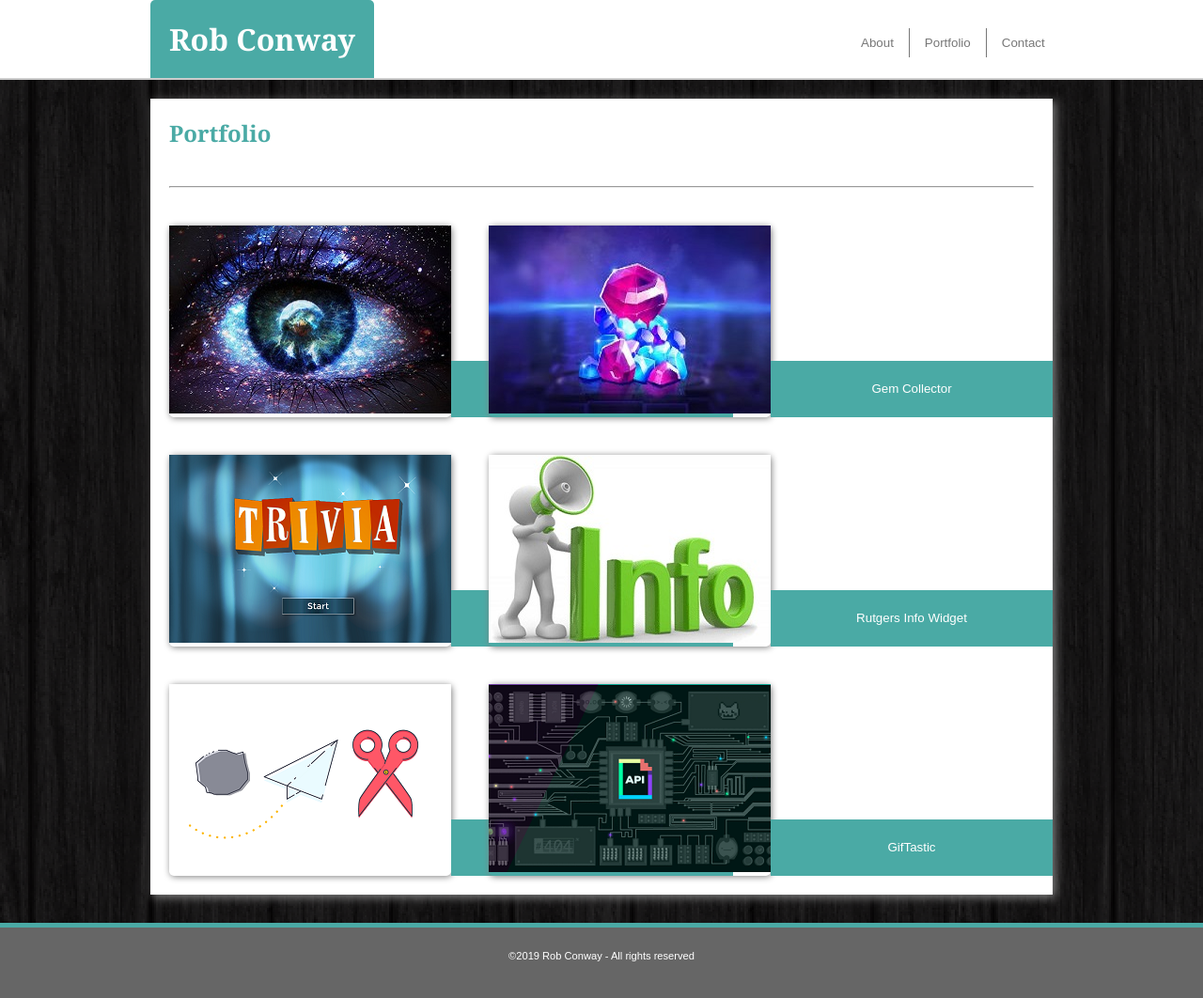
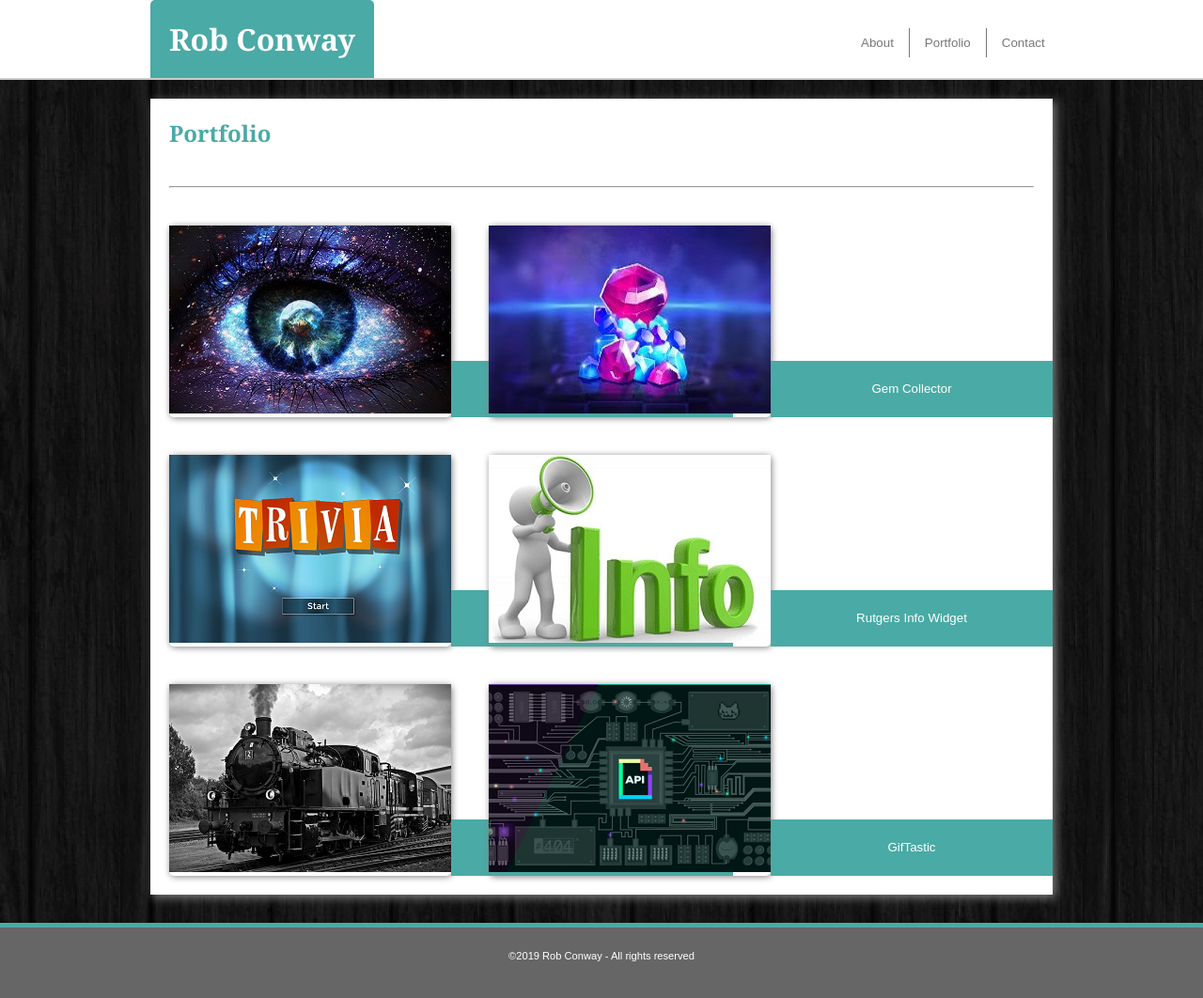
Before and after one commit to robconway12/robconway12.github.io, a plain HTML site: page portfolio.html in a window 1280 px wide. Shown: the whole page at 94% size. Drawn offline with Linux system fonts and the light colour scheme.

Commit message:
added Train Scheduler

```diff
--- a/portfolio.html
+++ b/portfolio.html
@@ -49,8 +49,10 @@
                     <p  class="imglabel">Rutgers Info Widget</p>
                 </div>
                 <div class="portfolioimg">
-                    <img src="assets/images/RPS.png">
-                    <p  class="imglabel">Rock Paper Scissors</p>
+                    <a href="https://robconway12.github.io/Train-Scheduler/">
+                    <img src="assets/images/train.jpg">
+                    <p  class="imglabel">Train Scheduler</p>
+                    </a>
                 </div>
                 <div class="portfolioimg">
                     <a href="https://robconway12.github.io/GifTastic/">
```
Also changed, not shown: assets/images/train.jpg (added).
